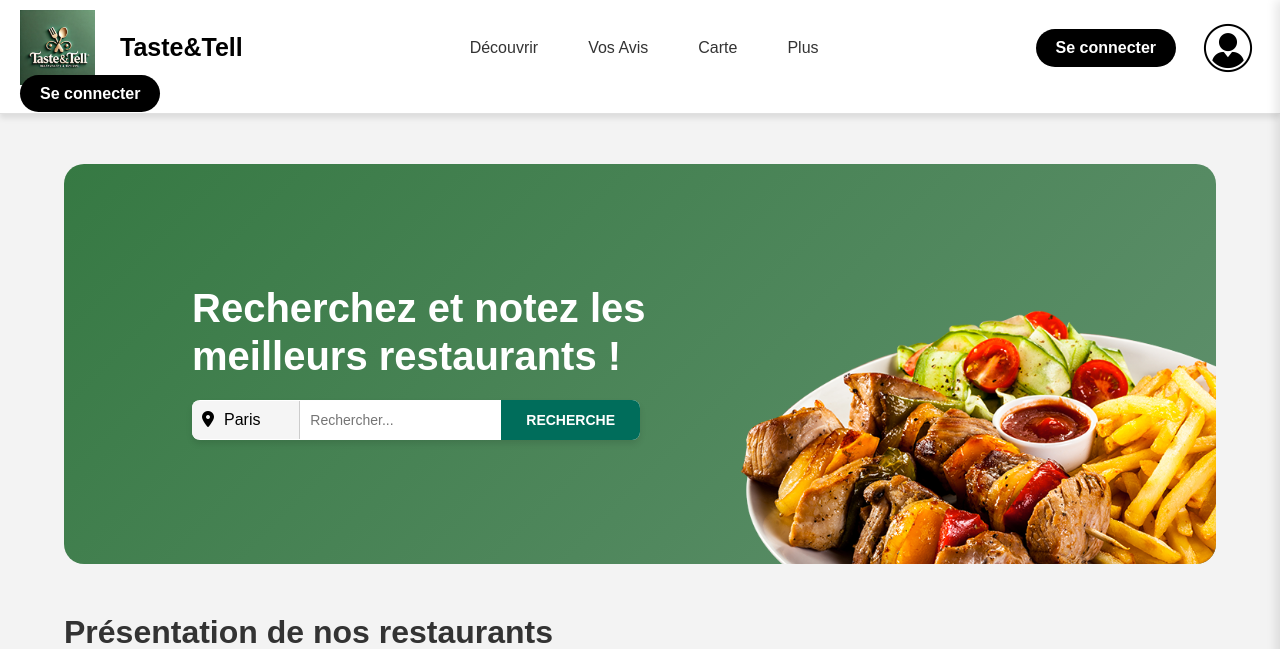
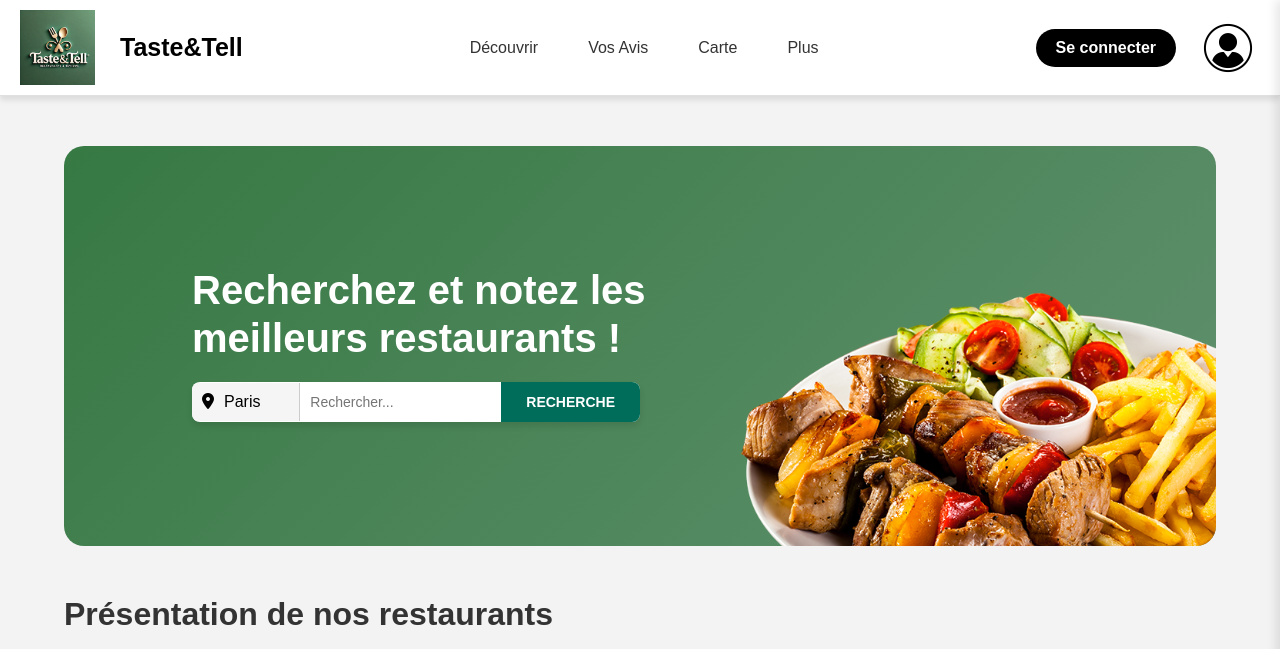
Before and after one commit to alexisnisol/SAE-Web-Restaurant, a PHP site: page / in a window 1280 px wide. Shown: the top 649 px of the page. Run offline with PHP 8.4, Linux system fonts and the light colour scheme; data comes from the database, SQL or seed files in the repository; some libraries are stand-ins or nearby versions.

Commit message:
correction header

```diff
--- a/src/templates/main.php
+++ b/src/templates/main.php
@@ -59,21 +59,6 @@ use App\Views\Flash;
                 <a href="index.php?action=logout" id="logout-btn">Déconnexion</a>
             </div>
         </div>
-        <?php
-            if (Auth::isUserLoggedIn()) {
-                echo "<ul class=\"login\">";
-                echo '<li>Bonjour, ' . Auth::getCurrentUser()->firstName . '</li>';
-
-                if (Auth::getCurrentUser()->isAdmin()) {
-                    echo '<li><a href="index.php?action=dashboard" class="btn-se-connecter">Dashboard</a></li>';
-                }
-
-                echo '<li><a href="index.php?action=logout" class="btn-se-connecter">Déconnexion</a></li>';
-                echo "</ul>";
-            } else {
-                echo '<a href="./index.php?action=login" class="btn-se-connecter">Se connecter</></a>';
-        }
-        ?>
     </nav>
 </header>
 
```
